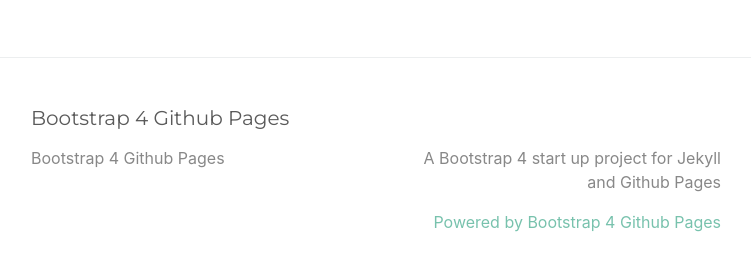
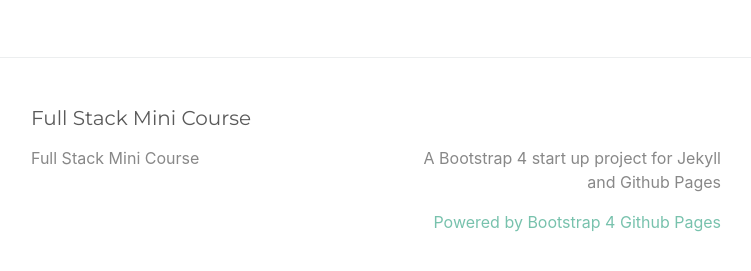
Before and after one commit to bigspotteddog/full-stack-mini-course, a Jekyll site: the page built from index.md, in a window 1280 px wide and 900 px high, scrolled down 5135 px. Shown: the part 602-873 px from the top of the window, without its empty margins (264-1015 px from the left). Built offline with Jekyll 4.4.1, drawn with Linux system fonts in a browser that asks for light colours; our own code applies the rules of GitHub Pages for plain Markdown files; some of the changed text lies outside the part shown.

Commit message:
Update _config.yml

```diff
--- a/_config.yml
+++ b/_config.yml
@@ -13,7 +13,7 @@
 # you will see them accessed via {{ site.title }}, {{ site.email }}, and so on.
 # You can create any custom variable you would like, and they will be accessible
 # in the templates via {{ site.myvariable }}.
-title: Bootstrap 4 Github Pages
+title: Full Stack Mini Course
 email: ""
 description: >- # this means to ignore newlines until "baseurl:"
   A Bootstrap 4 start up project for Jekyll and Github Pages
```
